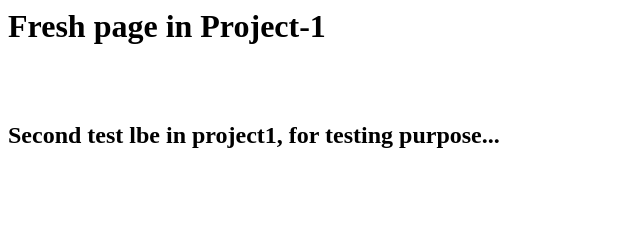
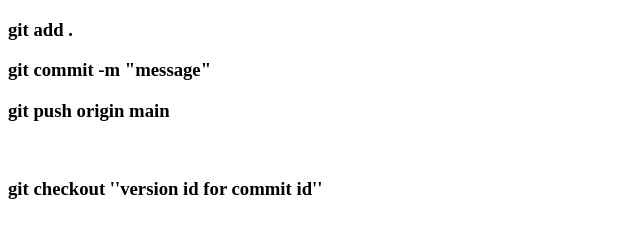
Before and after one commit to Francis-Raja/StyleScript, a plain HTML site: page Project1/test1.html in a window 1280 px wide. Shown: the whole page, without its empty margins (0-640 px from the left). Drawn offline with Linux system fonts and the light colour scheme.

Commit message:
git basic

```diff
--- a/Project1/test1.html
+++ b/Project1/test1.html
@@ -1,10 +1,19 @@
-<html>
-    <head>
-        <title>Test Tile</title>
-    </head>
-    <body>
-        <h1>Fresh page in Project-1</h1>
-        <br><br>
-        <h2>Second test lbe in project1, for testing purpose...</h2>
-    </body>
+<!DOCTYPE html>
+<html lang="en">
+<head>
+    <meta charset="UTF-8">
+    <meta http-equiv="X-UA-Compatible" content="IE=edge">
+    <meta name="viewport" content="width=device-width, initial-scale=1.0">
+    <title>GIT notes</title>
+</head>
+<body>
+    <div>
+        <h3>git add .</h3>
+        <h3>git commit -m "message"</h3>
+        <h3>git push origin main</h3>
+        <br>
+        <h3>git checkout ''version id for commit id''</h3>
+
+    </div>
+</body>
 </html>
```
